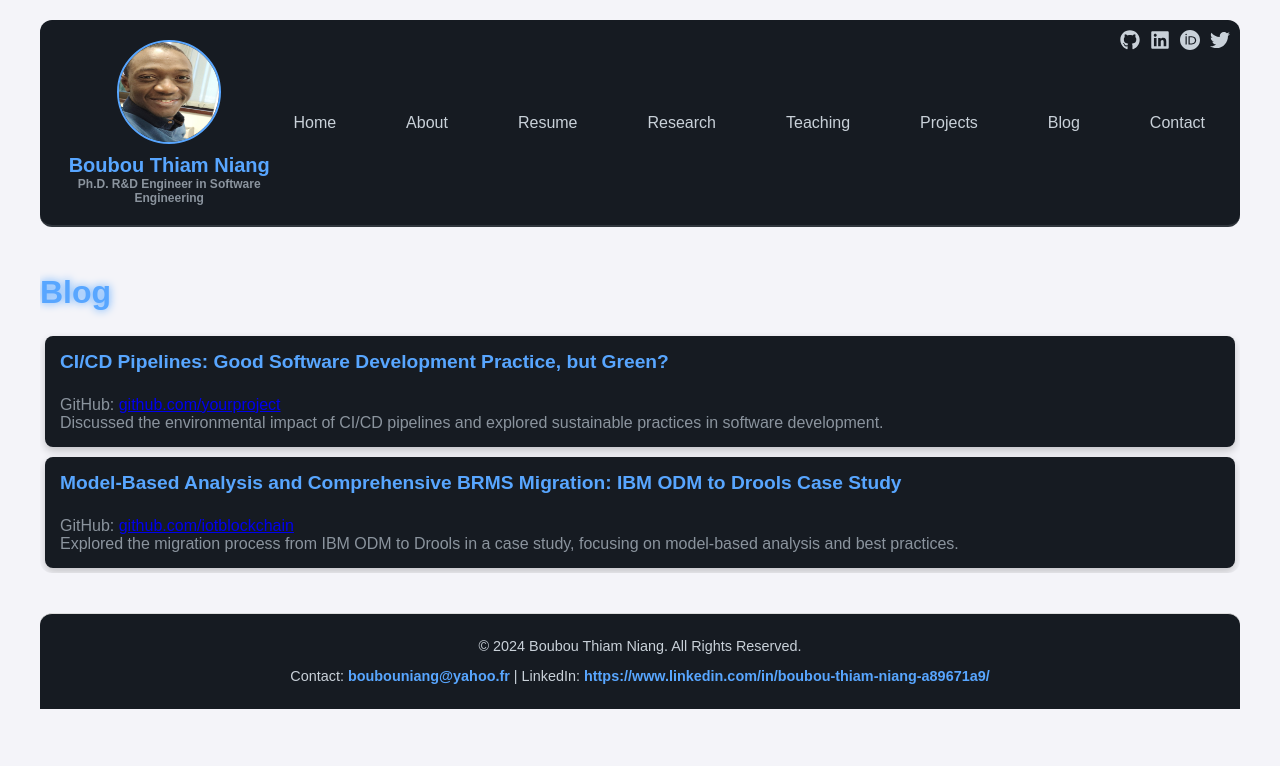
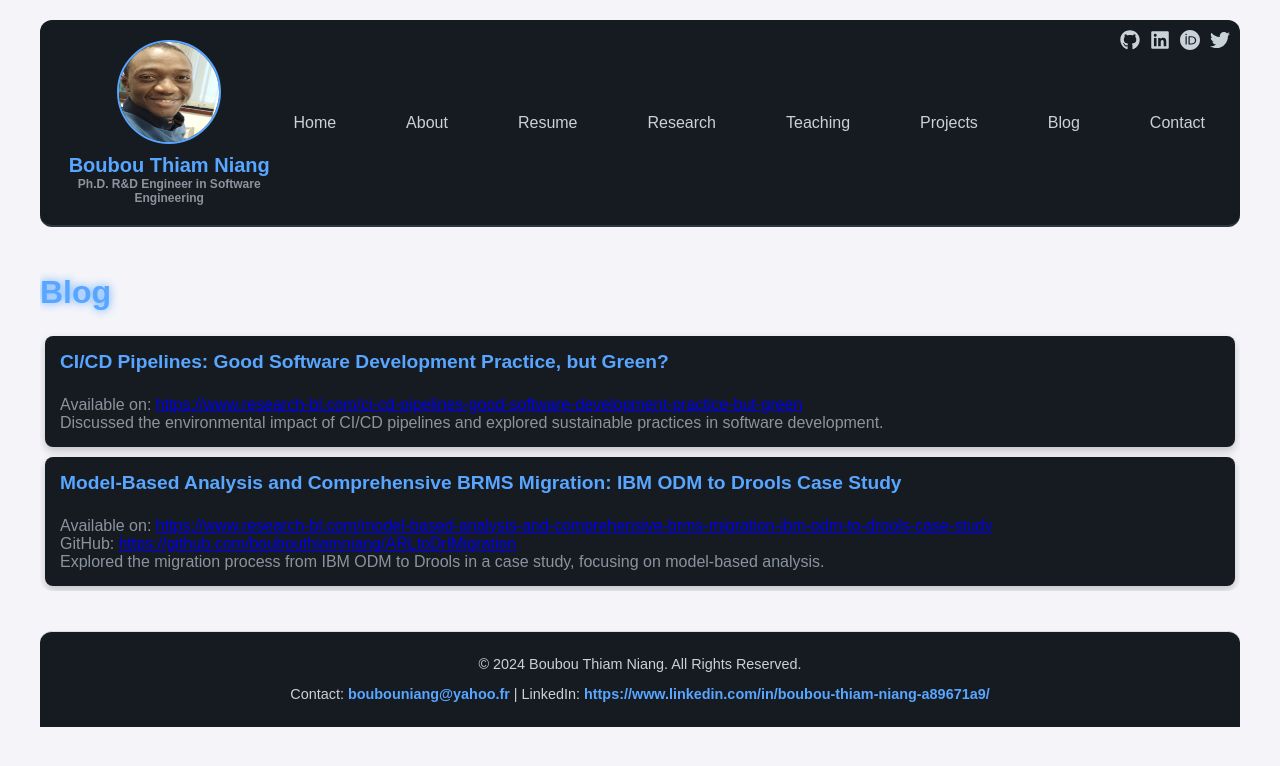
Before and after one commit to boubouthiamniang/boubouthiamniang.github.io, a React (Create React App) app: page /blog in a window 1280 px wide. Shown: the top 766 px of the page. Built offline with nearby package versions, Linux system fonts and the light colour scheme.

Commit message:
Complete blog page

```diff
--- a/src/components/Blog.js
+++ b/src/components/Blog.js
@@ -8,13 +8,14 @@ const Blog = () => {
             <ul>
                 <li>
                     <strong>CI/CD Pipelines: Good Software Development Practice, but Green?</strong><br />
-                    GitHub: <a href="https://github.com/yourproject" target="_blank" rel="noopener noreferrer">github.com/yourproject</a><br />
+                    Available on: <a href="https://www.research-bl.com/ci-cd-pipelines-good-software-development-practice-but-green/" target="_blank" rel="noopener noreferrer">https://www.research-bl.com/ci-cd-pipelines-good-software-development-practice-but-green</a><br />
                     Discussed the environmental impact of CI/CD pipelines and explored sustainable practices in software development.
                 </li>
                 <li>
                     <strong>Model-Based Analysis and Comprehensive BRMS Migration: IBM ODM to Drools Case Study</strong><br />
-                    GitHub: <a href="https://github.com/iotblockchain" target="_blank" rel="noopener noreferrer">github.com/iotblockchain</a><br />
-                    Explored the migration process from IBM ODM to Drools in a case study, focusing on model-based analysis and best practices.
+                    Available on: <a href="https://www.research-bl.com/model-based-analysis-and-comprehensive-brms-migration-ibm-odm-to-drools-case-study" target="_blank" rel="noopener noreferrer">https://www.research-bl.com/model-based-analysis-and-comprehensive-brms-migration-ibm-odm-to-drools-case-study</a><br />
+                    GitHub: <a href="https://github.com/boubouthiamniang/ARLtoDrlMigration" target="_blank" rel="noopener noreferrer">https://github.com/boubouthiamniang/ARLtoDrlMigration</a><br />
+                    Explored the migration process from IBM ODM to Drools in a case study, focusing on model-based analysis.
                 </li>
                 {/* Add more blog entries as needed */}
             </ul>
```
